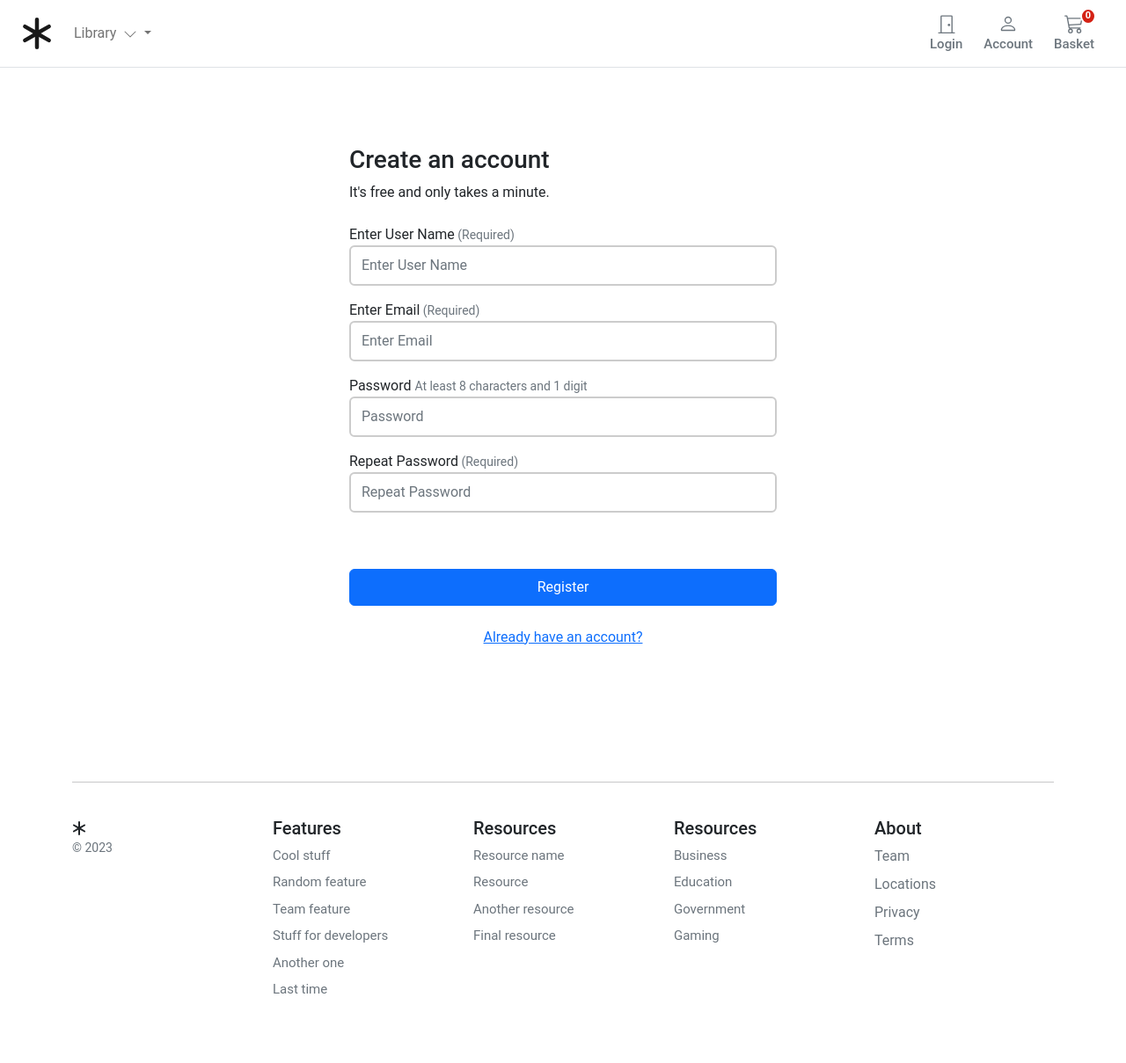
After one commit to VKWHM/Django-ECommerce, a Django app: page /account/register/ in a window 1280 px wide. The commit adds this page. Shown: the whole page at 88% size. Run offline with Django 4.2, Linux system fonts and the light colour scheme; data that the repository does not hold is empty.

Commit message:
Registration form created

```diff
--- /dev/null
+++ b/account/forms.py
@@ -0,0 +1,37 @@
+from django import forms
+from .models import UserBase
+
+class RegistrationForm(forms.ModelForm):
+    username = forms.CharField(label="Enter User Name", min_length=4, max_length=30, help_text="Required")
+    email = forms.EmailField(max_length=100, help_text='Required', error_messages={'required':'Sorray, you will need an email'}, label="Enter Email")
+    password = forms.CharField(label="Password", widget=forms.PasswordInput)
+    repeat_password = forms.CharField(label="Repeat Password", widget=forms.PasswordInput)
+
+    class Meta:
+        model = UserBase
+        fields = ('username', 'email',)
+
+    def clean_username(self, *args, **kwargs):
+        username = self.cleaned_data['username'].lower()
+        rows = UserBase.objects.filter(username = username)
+        if rows.count():
+            raise forms.ValidationError("Username already Exists")
+        return username
+
+    def clean_email(self, *args, **kwargs):
+        email = self.cleaned_data['email']
+        rows = UserBase.objects.filter(email = email)
+        if rows.count():
+            raise forms.ValidationError("Please use another Email, that is already taken")
+        return email
+
+    def clean_repeat_password(self, *args, **kwargs):
+        pass1, pass2 = self.cleaned_data['password'], self.cleaned_data['repeat_password']
+        if pass1 != pass2:
+            raise forms.ValidationError("Passwords do not match.")
+        return pass1
+
+    def __init__(self, *args, **kwargs):
+        super().__init__(*args, **kwargs)
+        for field in ['username', 'email', 'password', 'repeat_password']:
+            self.fields[field].widget.attrs.update({'class': 'form-control mb-3', 'placeholder': self.fields[field].label or ''})
--- /dev/null
+++ b/account/urls.py
@@ -0,0 +1,10 @@
+from django.urls import path
+from .views import RegistrationPage
+from .views import LoginPage
+
+app_name = 'account'
+
+urlpatterns = [
+    path('register/', RegistrationPage.as_view(), name="registration_page"),
+    path('login/', LoginPage.as_view(), name="login_page"),
+]
--- a/account/views.py
+++ b/account/views.py
@@ -1,3 +1,27 @@
-from django.shortcuts import render
+from django.urls import reverse
+from .forms import RegistrationForm
+from django.views import View
+from django.shortcuts import render, redirect
 
-# Create your views here.
+class LoginPage(View):
+    """docstring for LoginPageView."""
+    def get(self,request):
+        pass
+
+
+class RegistrationPage(View):
+    def get(self, request):
+        if request.user.is_authenticated:
+            return redirect(reverse('account:dashboard_page'))
+        formset = RegistrationForm()
+        return render(request, 'account/register.html', {'form': formset})
+
+    def post(self, request):
+        formset = RegistrationForm(request.POST)
+        if formset.is_valid():
+            user = formset.save(commit=False)
+            user.email = formset.cleaned_data['email']
+            user.set_password(formset.cleaned_data['repeat_password'])
+            user.is_active = False
+            user.save()
+        return render(request, 'account/register.html', {'form': formset})
--- a/core/urls.py
+++ b/core/urls.py
@@ -23,6 +23,7 @@ urlpatterns = [
     path('admin/', admin.site.urls),
     path('', include('store.urls', namespace='store')),
     path('basket/', include('basket.urls', namespace='basket')),
+    path('account/', include('account.urls', namespace='account')),
 ]
 
 if settings.DEBUG:
--- /dev/null
+++ b/templates/account/dashboard.html
@@ -0,0 +1,5 @@
+{% extends "../base.html" %}
+{% block title %}Register{% endblock %}
+{% block content %}
+Dashboard Page
+{% endblock %}
--- /dev/null
+++ b/templates/account/register.html
@@ -0,0 +1,67 @@
+{% extends "../base.html" %}
+{% block title %}Register{% endblock %}
+{% block content %}
+<style>
+    .account-form input {
+        border: 2px solid #ccc;
+        height: calc(2em + .75rem + 2px);
+    }
+
+    .account-form input:focus {
+        border-color: #1497ff;
+        box-shadow: none;
+    }
+</style>
+<main>
+    <div class="container-fluid">
+        <div class="row no-gutter">
+            <div class="col-md-12">
+                <div class="login d-flex align-items-center py-5">
+                    <div class="container">
+                        <div class="row">
+                            <div class="col-12 col-lg-7  mx-auto">
+                                <form class="account-form p-4 rounded col-lg-10 mx-auto" action="." method="POST">
+                                    {% csrf_token %}
+                                    <h3 class="mb-2 font-weight-bold">Create an account</h3>
+                                    <p class="mb-4">It's free and only takes a minute.</p>
+
+                                    {% if form.errors %}
+                                        <p>Please correct the following errors:</p>
+                                        {% for field in form %}
+                                            {% if field.errors %}
+                                                <div class="alert alert-primary" role="alert">
+                                                    {{ field.label }}: {{ field.errors|striptags }}
+                                                </div>
+                                            {% endif %}
+                                        {% endfor %}
+                                    {% endif %}
+
+                                    <label>{{ form.username.label }}<span class="text-muted small">
+                                        (Required)</span></label>
+                                        {{ form.username }}
+                                        <label>{{ form.email.label}}<span class="text-muted small">
+                                            (Required)</span></label>
+                                            {{ form.email }}
+                                            <label>{{ form.password.label}}<span class="text-muted mb-4">
+                                            </span></label>
+                                            <small class="form-text text-muted mb-4 small">
+                                                At least 8 characters and 1 digit
+                                            </small>
+                                            {{ form.password }}
+                                            <label>{{ form.repeat_password.label}}<span class="text-muted small">
+                                                (Required)</span></label>
+                                                {{ form.repeat_password }}
+                                                <button class="btn btn-primary btn-block py-2 mb-4 mt-5 fw500 w-100" type="submit">Register</button>
+                                                <p class="text-center">
+                                                    <a href="{% url "account:login_page" %}">Already have an account?</a>
+                                                </p>
+                                            </form>
+                                        </div>
+                                    </div>
+                                </div>
+                            </div>
+                        </div>
+                    </div>
+                </div>
+    </main>
+{% endblock %}
--- a/templates/store/basket/summary.html
+++ b/templates/store/basket/summary.html
@@ -1,4 +1,4 @@
-{% extends "../base.html" %}
+{% extends "../../base.html" %}
 {% block title %}Basket Summary{% endblock %}
 {% block content %}
 <main class="pt-5">
--- a/templates/store/home.html
+++ b/templates/store/home.html
@@ -1,4 +1,4 @@
-{% extends "./base.html" %}
+{% extends "../base.html" %}
 {% block title %}Home{% endblock %}
 {% block content %}
     <main>
--- a/templates/store/products/category.html
+++ b/templates/store/products/category.html
@@ -1,4 +1,4 @@
-{% extends "../base.html" %}
+{% extends "../../base.html" %}
 {% block title %}{{ category.name }}{% endblock %}
 {% block content %}
     <main>
--- a/templates/store/products/single.html
+++ b/templates/store/products/single.html
@@ -1,4 +1,4 @@
-{% extends "../base.html" %}
+{% extends "../../base.html" %}
 {% block title %}Product{% endblock %}
 {% block content %}
 <div class="container">
```
Also changed, not shown: templates/base.html (renamed from templates/store/base.html).
